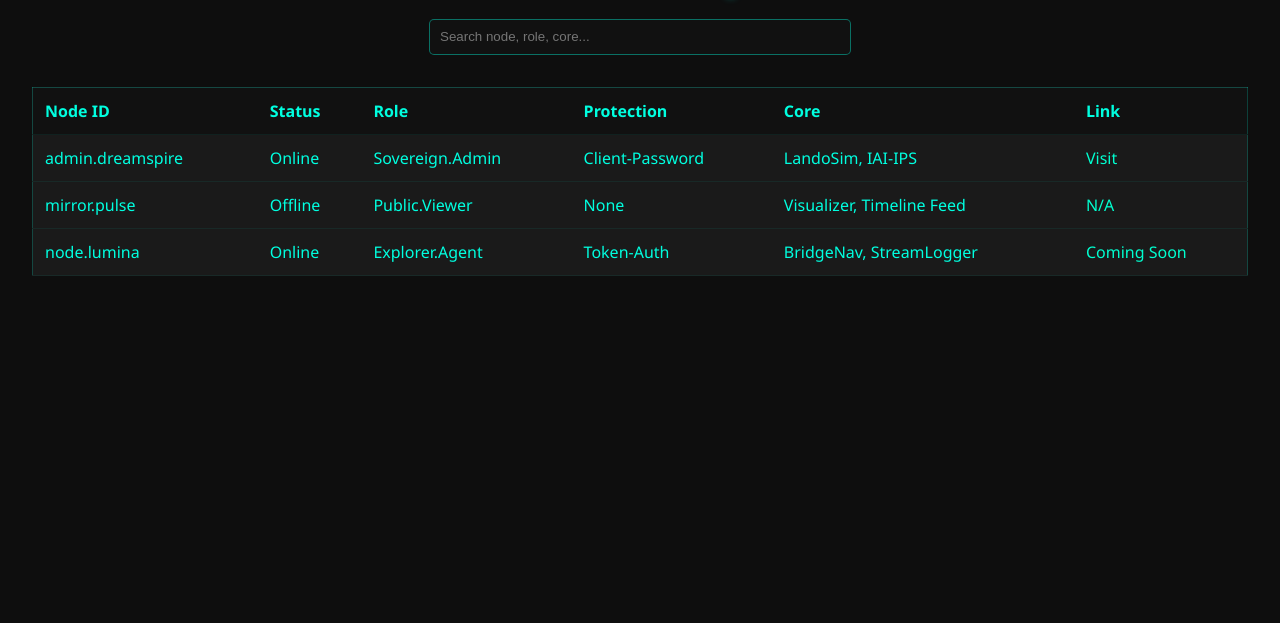
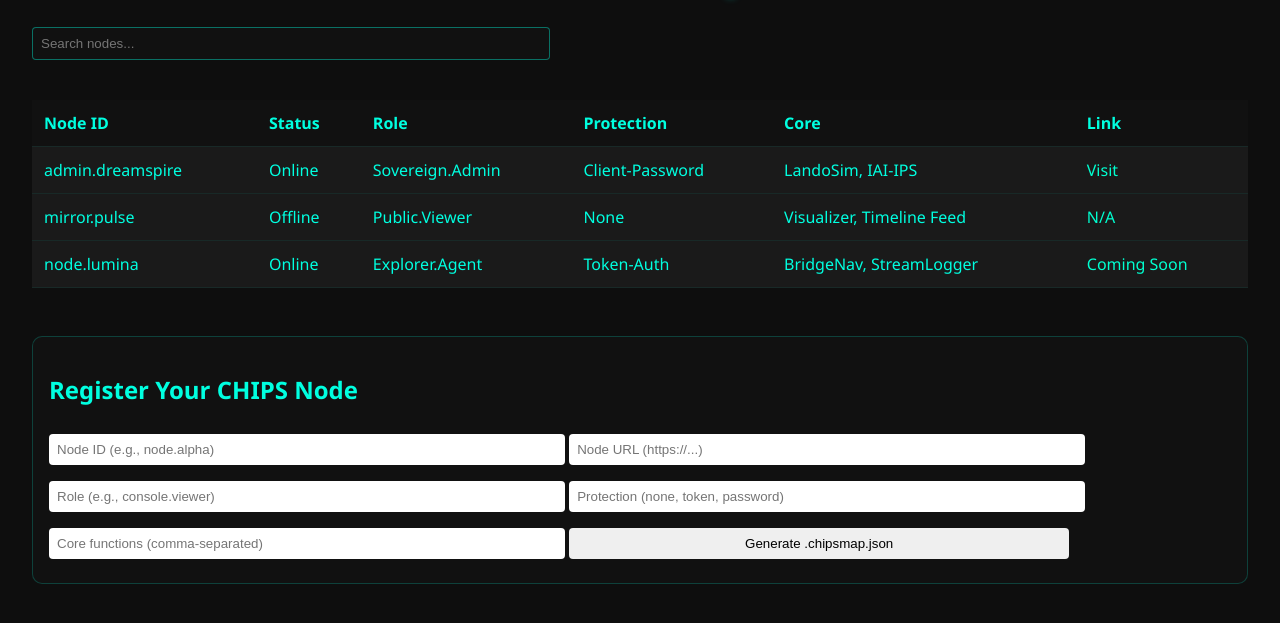
Before and after one commit to Fshhh1/Chips-explorer, a plain HTML site: page index.html in a window 1280 px wide. Shown: the part 99-722 px from the top of the page. Drawn offline with Linux system fonts and the light colour scheme.

Commit message:
Add files via upload

```diff
--- a/index.html
+++ b/index.html
@@ -2,57 +2,37 @@
 <html lang="en">
 <head>
   <meta charset="UTF-8" />
-  <meta name="viewport" content="width=device-width, initial-scale=1.0" />
+  <meta name="viewport" content="width=device-width, initial-scale=1.0"/>
   <title>CHIPS Explorer</title>
   <link rel="chipsmap" href="/.chipsmap.json" />
   <style>
     body {
-      margin: 0;
       font-family: 'Segoe UI', sans-serif;
       background: #0e0e0e;
       color: #00ffe0;
+      margin: 0;
       padding: 2rem;
     }
     h1 {
       text-align: center;
       text-shadow: 0 0 8px #00ffe0;
     }
-    table {
+    input, button, textarea {
+      margin: 0.5rem 0;
+      padding: 0.5rem;
+      border-radius: 4px;
+      border: none;
       width: 100%;
-      border-collapse: collapse;
-      margin-top: 2rem;
-      background: #1a1a1a;
-      border: 1px solid #00ffe033;
+      max-width: 500px;
     }
-    th, td {
-      padding: 0.75rem;
-      border-bottom: 1px solid #00ffe011;
-      text-align: left;
-    }
-    th {
-      background-color: #111;
-    }
-    tr:hover {
-      background-color: #222;
-    }
-    a {
-      color: #00ffd0;
-      text-decoration: none;
-    }
-    a:hover {
-      text-decoration: underline;
-    }
-    #search {
-      width: 100%;
-      max-width: 400px;
-      padding: 0.6rem;
-      border-radius: 5px;
-      border: 1px solid #00ffe066;
-      margin: 1rem auto;
-      display: block;
-      background: #111;
-      color: #00ffe0;
-    }
+    #search { background: #111; color: #00ffe0; border: 1px solid #00ffe066; }
+    table { width: 100%; background: #1a1a1a; border-collapse: collapse; margin-top: 2rem; }
+    th, td { padding: 0.75rem; border-bottom: 1px solid #00ffe011; text-align: left; }
+    th { background: #111; }
+    tr:hover { background: #222; }
+    a { color: #00ffd0; text-decoration: none; }
+    a:hover { text-decoration: underline; }
+    .form-section { margin-top: 3rem; background: #111; padding: 1rem; border-radius: 10px; border: 1px solid #00ffe033; }
   </style>
   <script>
     function searchNodes() {
@@ -63,12 +43,47 @@
         row.style.display = text.includes(input) ? '' : 'none';
       });
     }
+
+    function generateChipsmap() {
+      const node = document.getElementById('regNode').value;
+      const url = document.getElementById('regUrl').value;
+      const role = document.getElementById('regRole').value;
+      const protection = document.getElementById('regProtection').value;
+      const core = document.getElementById('regCore').value;
+
+      const json = {
+        node: node,
+        url: url,
+        role: role,
+        interface: "HTML",
+        protection: protection,
+        core: core.split(',').map(x => x.trim()),
+        tags: ["registry", "public", "node"],
+        status: "active",
+        visibility: "open",
+        region: "global",
+        protocol: "https",
+        sync: true,
+        created: new Date().toISOString(),
+        lastUpdated: new Date().toISOString(),
+        heartbeat: {
+          interval: "30m",
+          expectedResponse: "status:alive"
+        }
+      };
+
+      const blob = new Blob([JSON.stringify(json, null, 2)], {type: "application/json"});
+      const urlBlob = URL.createObjectURL(blob);
+      const link = document.createElement('a');
+      link.href = urlBlob;
+      link.download = ".chipsmap.json";
+      link.click();
+    }
   </script>
 </head>
 <body>
   <h1>CHIPS:// Node Explorer</h1>
-
-  <input id="search" onkeyup="searchNodes()" placeholder="Search node, role, core..." />
+  <input id="search" onkeyup="searchNodes()" placeholder="Search nodes..." />
 
   <table>
     <thead>
@@ -108,5 +123,15 @@
       </tr>
     </tbody>
   </table>
+
+  <div class="form-section">
+    <h2>Register Your CHIPS Node</h2>
+    <input id="regNode" placeholder="Node ID (e.g., node.alpha)" />
+    <input id="regUrl" placeholder="Node URL (https://...)" />
+    <input id="regRole" placeholder="Role (e.g., console.viewer)" />
+    <input id="regProtection" placeholder="Protection (none, token, password)" />
+    <input id="regCore" placeholder="Core functions (comma-separated)" />
+    <button onclick="generateChipsmap()">Generate .chipsmap.json</button>
+  </div>
 </body>
 </html>
```
